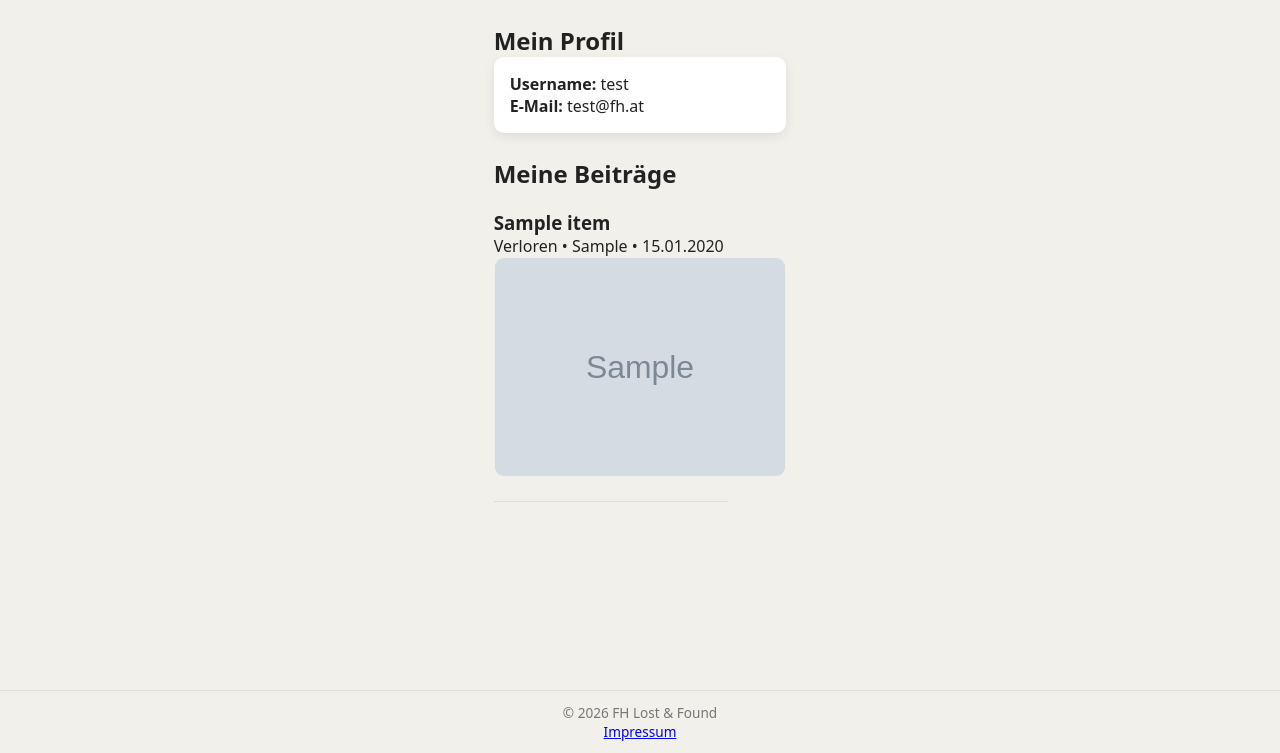
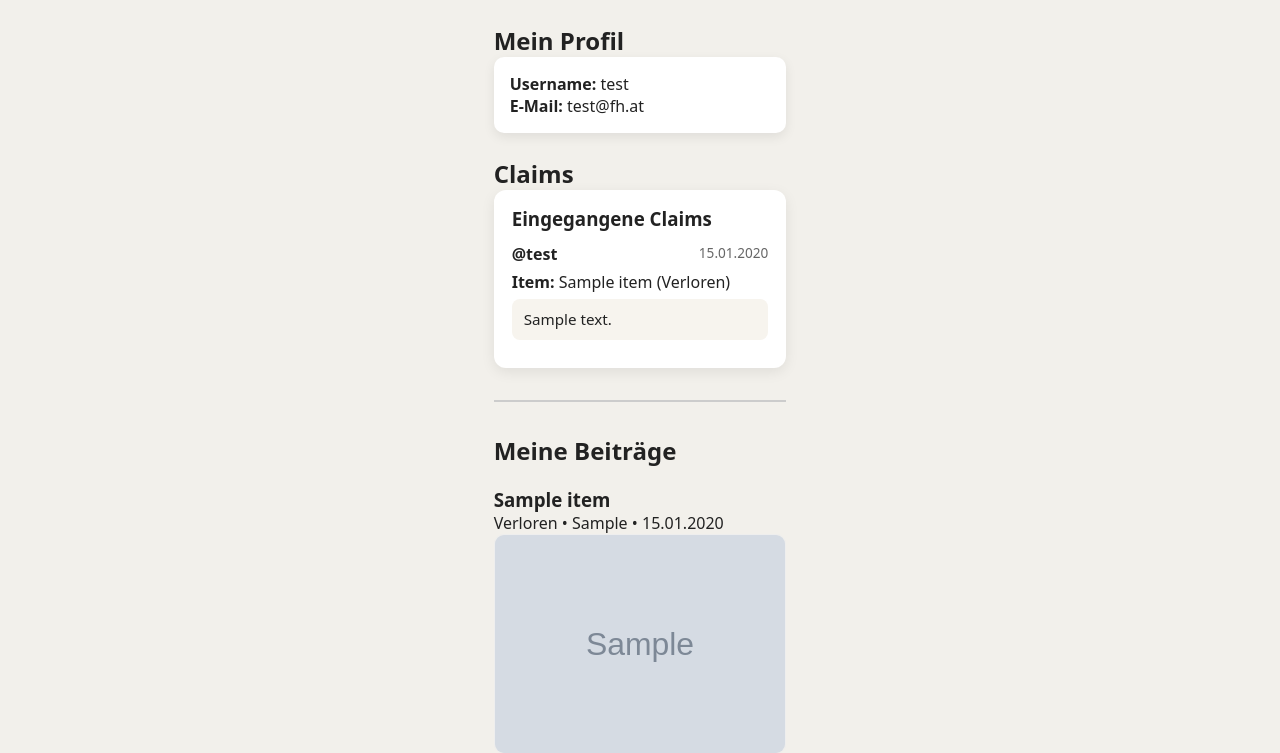
Before and after one commit to CarstenKupfer/WebProjekt, a PHP site: page /profile.php in a window 1280 px wide. Shown: the part 47-800 px from the top of the page. Run offline with PHP 8.4, Linux system fonts and the light colour scheme; a user stored in the database is signed in; data comes from the database, SQL or seed files in the repository; tables that the repository leaves empty hold one stand-in row (values such as "Sample post"); grey boxes marked "Sample" are stand-in pictures.

Commit message:
Implement profile claims layout and general styling

```diff
--- a/Pläne.txt
+++ b/Pläne.txt
@@ -1,8 +1,5 @@
 
 DaSt:
-explore.php -> Claim button, dann Direct Message schreiben wenn man was gefunden hat. (profile.php logik fehlt noch wo man message dann sieht!)
-
-
 profile.php -> Eigene Posts bearbeiten/löschen
 
 
--- a/profile.php
+++ b/profile.php
@@ -27,6 +27,30 @@ $stmt->bind_param("i", $_SESSION["user_id"]);
 $stmt->execute();
 $items = $stmt->get_result()->fetch_all(MYSQLI_ASSOC);
 $stmt->close();
+
+
+// ----------------------------
+// CLAIMS (Inbox) laden
+// ----------------------------
+try{
+    $db = getDb();
+    $uid = (int)$_SESSION["user_id"];
+
+    // Eingegangene Claims (Items die jemand von mir geclaimt hat)
+
+    $stmt = $db->prepare("SELECT c.id AS claim_id, c.message, c.created_at, u.username AS claimer_username, i.id AS item_id, i.title AS item_title, i.type AS item_type
+    FROM claims c JOIN items i ON i.id = c.item_id JOIN users u on u.id = c.claimer_id WHERE i.user_id = ? ORDER BY c.created_at DESC LIMIT 50");
+
+    $stmt->bind_param("i", $uid);
+    $stmt->execute();
+    $incomingClaims = $stmt->get_result()->fetch_all(MYSQLI_ASSOC);
+    $stmt->close();
+
+}catch (Throwable $e){
+    $claimsError = "Claims konnten nicht geladen werden: " . ($e->getMessage());
+    $incomingClaims = [];
+}
+
 ?>
 
 <?php include __DIR__ . "/includes/header.php"; ?>
@@ -38,6 +62,37 @@ $stmt->close();
         <p><strong>Username:</strong> <?= htmlspecialchars($user["username"], ENT_QUOTES, "UTF-8") ?></p>
         <p><strong>E-Mail:</strong> <?= htmlspecialchars($user["email"], ENT_QUOTES, "UTF-8") ?></p>
     </div>
+
+    <h2>Claims</h2>
+
+    <?php if (isset($claimsError)): ?>
+        <p class="login-error"><?= htmlspecialchars($claimsError, ENT_QUOTES, "UTF-8") ?></p>
+    <?php endif; ?>
+
+        <!-- Eingegangene Claims -->
+    <div class="claims-box">
+        <h3>Eingegangene Claims</h3>
+
+        <?php if (empty($incomingClaims)): ?>
+            <p class="no-posts-hint">Noch keine Claims für deine Items.</p>
+        <?php else: ?>
+            <?php foreach ($incomingClaims as $c): ?>
+                <div class="claim-card">
+                    <div class="claim-top">
+                        <span class="claim-user">@<?= htmlspecialchars($c["claimer_username"], ENT_QUOTES, "UTF-8") ?></span>
+                        <span class="claim-date"><?= date("d.m.Y", strtotime($c["created_at"])) ?></span>
+                    </div>
+
+                    <p class="claim-item"><strong>Item: </strong><?= htmlspecialchars($c["item_title"], ENT_QUOTES, "UTF-8") ?> (<?= $c["item_type"] === "lost" ? "Verloren" :
+                    "Gefunden" ?>)</p>
+
+                    <p class="claim-msg"><?= nl2br(htmlspecialchars($c["message"], ENT_QUOTES, "UTF-8")) ?></p>
+                </div>
+            <?php endforeach; ?>
+        <?php endif; ?>
+    </div>
+
+    <hr class="section-divider">
 
     <h2>Meine Beiträge</h2>
 
--- a/resources/css/style.css
+++ b/resources/css/style.css
@@ -534,6 +534,67 @@ img.img-border-medium{
     margin-bottom: 24px;
 }
 
+.section-divider {
+    border: none;
+    border-top: 2px solid #ccc;
+    margin: 32px 0;
+}
+
+
+.claims-box {
+    background: #fff;
+    border-radius: 12px;
+    padding: 16px 18px;
+    box-shadow: 0 4px 14px rgba(0,0,0,0.08);
+    margin-bottom: 20px;
+}
+
+
+.claim-card{
+    padding: 12px 0;
+    border-bottom: 1px solid #ddd;
+}
+
+.claim-card:last-child{
+    border-bottom: none;
+}
+
+.claim-top{
+    display: flex;
+    justify-content: space-between;
+    margin-bottom: 6px;
+}
+
+.claim-user{
+    font-weight: 700;
+}
+
+.claim-date{
+    font-size: 0.85rem;
+    color: #666;
+}
+
+.claim-item{
+    margin: 6px 0;
+}
+
+.claim-msg {
+    white-space: pre-wrap;
+    overflow-wrap: anywhere;
+    word-break: break-word;
+}
+
+
+.claim-msg {
+    background: #f7f4ee;
+    padding: 10px 12px;
+    border-radius: 8px;
+    font-size: 0.95rem;
+    line-height: 1.4;
+}
+
+
+
 /* Mobile: untereinander statt nebeneinander */
 @media (max-width: 900px) {
     .explore-layout {
```
